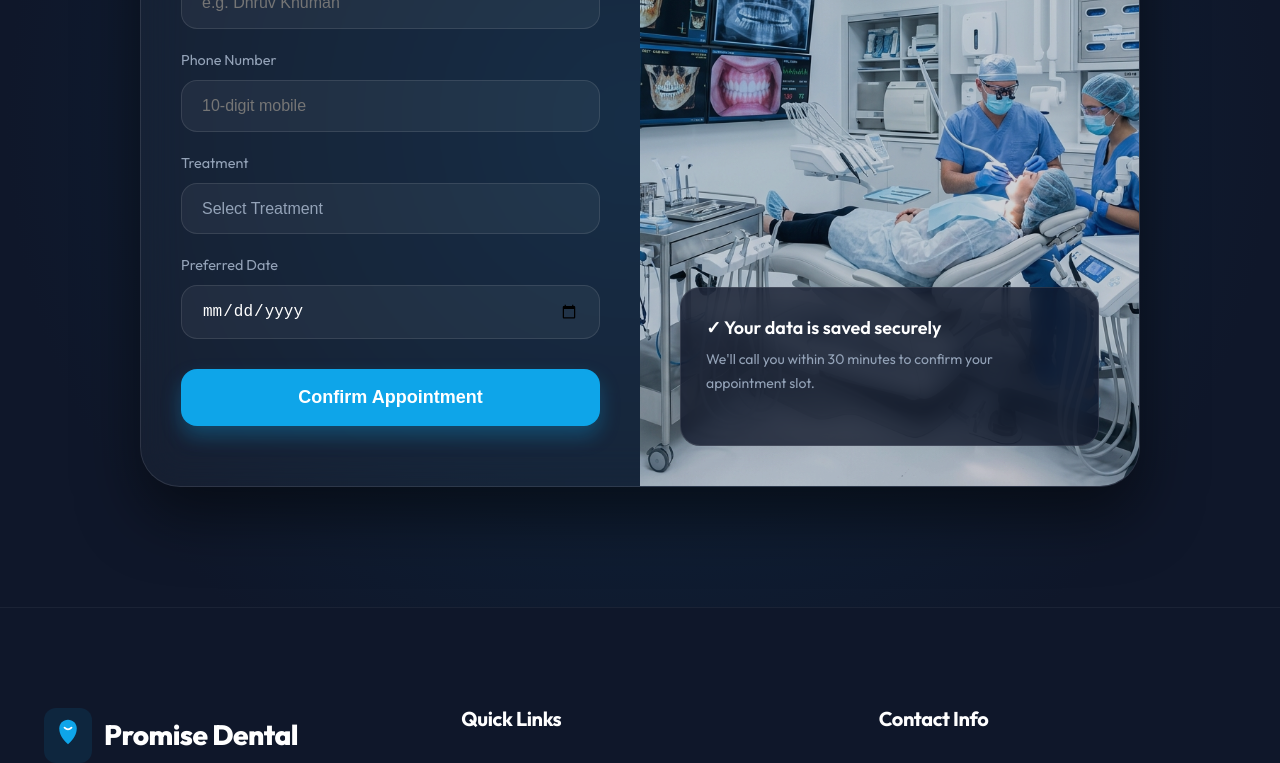
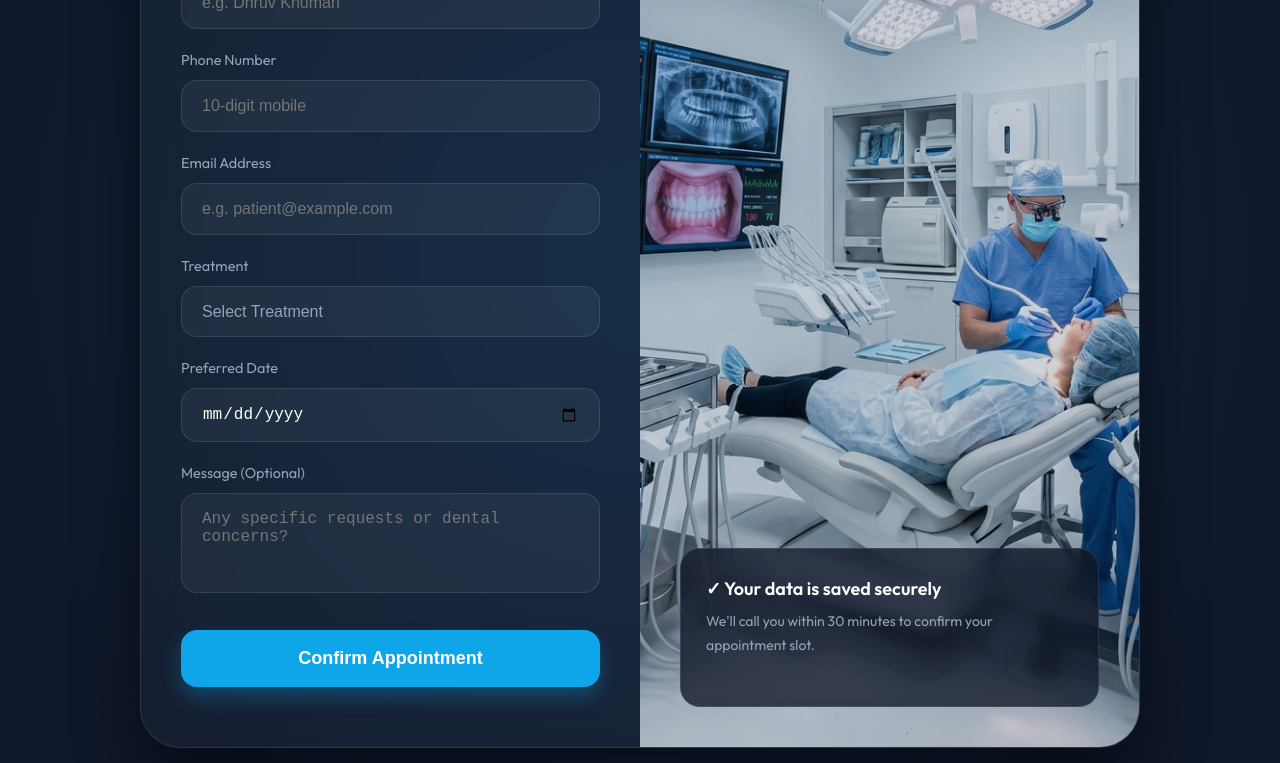
Before and after one commit to dhruv-dk17/dentists-1, a React (Vite) app: page /dentists-1/appointment in a window 1280 px wide. Shown: the part 440-1203 px from the top of the page. Built offline with nearby package versions, Linux system fonts and the light colour scheme.

Commit message:
feat: implement appointment booking page with form validation and Google Script integration

```diff
--- a/pages/Appointment.jsx
+++ b/pages/Appointment.jsx
@@ -5,7 +5,7 @@ import SEO from '../components/SEO';
 import { springConfig, GOOGLE_SCRIPT_URL } from '../constants';
 
 export default function Appointment() {
-  const [formData, setFormData] = useState({ name: '', phone: '', treatment: '', date: '' });
+  const [formData, setFormData] = useState({ name: '', phone: '', email: '', treatment: '', date: '', message: '' });
   const [isSubmitting, setIsSubmitting] = useState(false);
   const [isSuccess, setIsSuccess] = useState(false);
   const [errorMsg, setErrorMsg] = useState('');
@@ -41,7 +41,7 @@ export default function Appointment() {
       });
 
       setIsSuccess(true);
-      setFormData({ name: '', phone: '', treatment: '', date: '' });
+      setFormData({ name: '', phone: '', email: '', treatment: '', date: '', message: '' });
     } catch (err) {
       console.error('Submission error:', err);
       setErrorMsg('Could not connect to the booking system. Please call 082002 32074.');
@@ -167,6 +167,15 @@ export default function Appointment() {
                     </motion.div>
                   </div>
 
+                  <motion.div initial={{ opacity: 0, x: -20 }} animate={{ opacity: 1, x: 0 }} transition={{ delay: 0.25, ...springConfig }}>
+                    <label style={{ display: 'block', color: '#94A3B8', marginBottom: '8px', fontSize: '0.9rem' }}>Email Address</label>
+                    <input
+                      type="email" name="email" value={formData.email} onChange={handleChange} required
+                      placeholder="e.g. patient@example.com"
+                      style={{ width: '100%', padding: '16px 20px', borderRadius: '16px', border: '1px solid rgba(255,255,255,0.1)', background: 'rgba(255,255,255,0.05)', color: 'white', fontSize: '1rem', outline: 'none', boxSizing: 'border-box' }}
+                    />
+                  </motion.div>
+
                   <div style={{ display: 'grid', gridTemplateColumns: 'repeat(auto-fit, minmax(200px, 1fr))', gap: '20px' }}>
                     <motion.div initial={{ opacity: 0, x: -20 }} animate={{ opacity: 1, x: 0 }} transition={{ delay: 0.3, ...springConfig }}>
                       <label style={{ display: 'block', color: '#94A3B8', marginBottom: '8px', fontSize: '0.9rem' }}>Treatment</label>
@@ -192,6 +201,15 @@ export default function Appointment() {
                       />
                     </motion.div>
                   </div>
+
+                  <motion.div initial={{ opacity: 0, x: -20 }} animate={{ opacity: 1, x: 0 }} transition={{ delay: 0.45, ...springConfig }}>
+                    <label style={{ display: 'block', color: '#94A3B8', marginBottom: '8px', fontSize: '0.9rem' }}>Message (Optional)</label>
+                    <textarea
+                      name="message" value={formData.message} onChange={handleChange}
+                      placeholder="Any specific requests or dental concerns?"
+                      style={{ width: '100%', padding: '16px 20px', borderRadius: '16px', border: '1px solid rgba(255,255,255,0.1)', background: 'rgba(255,255,255,0.05)', color: 'white', fontSize: '1rem', outline: 'none', minHeight: '100px', resize: 'none', boxSizing: 'border-box' }}
+                    />
+                  </motion.div>
 
                   <motion.div initial={{ opacity: 0, y: 20 }} animate={{ opacity: 1, y: 0 }} transition={{ delay: 0.5, ...springConfig }} style={{ marginTop: '10px' }}>
                     <motion.button
```
